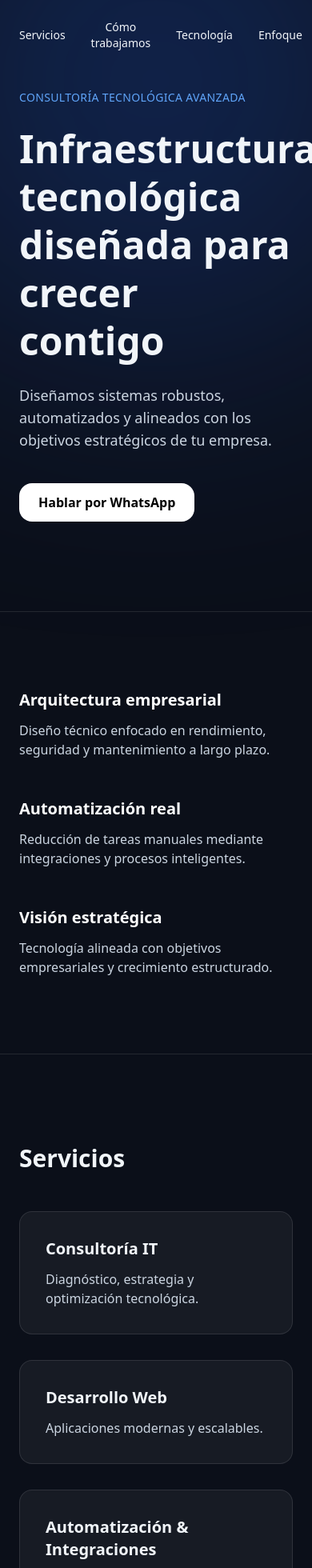
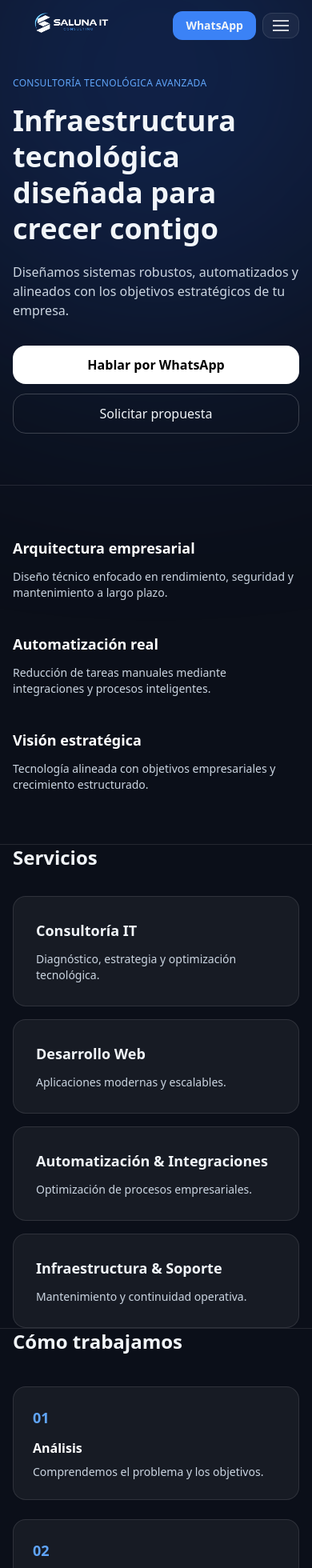
Before and after one commit to Samuelmorenogoomez/salunait-web, a Next.js app: page / in a window 390 px wide. Shown: the top 1960 px of the page at 80% size. Built offline with nearby package versions, Linux system fonts and the light colour scheme.

Commit message:
Cambio movil
cambio movil

```diff
--- a/app/page.tsx
+++ b/app/page.tsx
@@ -9,15 +9,16 @@ const EMAIL_SOPORTE = "soporte@salunait.es";
 
 function Card({ title, desc }: { title: string; desc: string }) {
   return (
-    <div className="rounded-2xl border border-white/10 bg-white/5 p-8 hover:border-blue-500/40 transition">
-      <h3 className="text-xl font-semibold">{title}</h3>
-      <p className="mt-3 text-slate-300">{desc}</p>
+    <div className="rounded-2xl border border-white/10 bg-white/5 p-7 sm:p-8 hover:border-blue-500/40 transition">
+      <h3 className="text-lg sm:text-xl font-semibold">{title}</h3>
+      <p className="mt-3 text-slate-300 text-sm sm:text-base">{desc}</p>
     </div>
   );
 }
 
 export default function Home() {
   const [scrolled, setScrolled] = useState(false);
+  const [menuOpen, setMenuOpen] = useState(false);
 
   useEffect(() => {
     const handleScroll = () => setScrolled(window.scrollY > 20);
@@ -25,14 +26,28 @@ export default function Home() {
     return () => window.removeEventListener("scroll", handleScroll);
   }, []);
 
+  useEffect(() => {
+    // Bloquea scroll del body cuando el menú móvil está abierto
+    document.body.style.overflow = menuOpen ? "hidden" : "";
+    return () => {
+      document.body.style.overflow = "";
+    };
+  }, [menuOpen]);
+
   const scrollToSection = (id: string) => {
     const el = document.getElementById(id);
     if (!el) return;
 
-    const headerOffset = 110;
+    const headerOffset = 96; // header móvil/desktop (aprox)
     const y = el.getBoundingClientRect().top + window.scrollY - headerOffset;
 
     window.scrollTo({ top: y, behavior: "smooth" });
+  };
+
+  const go = (id: string) => {
+    setMenuOpen(false);
+    // pequeño delay para que cierre el drawer antes del scroll
+    setTimeout(() => scrollToSection(id), 60);
   };
 
   return (
@@ -45,8 +60,9 @@ export default function Home() {
             : "bg-transparent"
         }`}
       >
-        <div className="mx-auto max-w-6xl flex justify-between items-center px-6 py-4">
-          <div className="relative h-14 w-[200px]">
+        <div className="mx-auto max-w-6xl px-4 sm:px-6 py-3 sm:py-4 flex items-center justify-between">
+          {/* Logo */}
+          <div className="relative h-10 sm:h-14 w-[150px] sm:w-[200px]">
             <Image
               src="/logo.png"
               alt="Saluna IT"
@@ -56,35 +72,32 @@ export default function Home() {
             />
           </div>
 
-          <div className="flex items-center gap-8 text-sm">
+          {/* Desktop menu */}
+          <nav className="hidden md:flex items-center gap-8 text-sm">
             <button
               onClick={() => scrollToSection("servicios")}
               className="hover:text-blue-400 transition"
             >
               Servicios
             </button>
-
             <button
               onClick={() => scrollToSection("proceso")}
               className="hover:text-blue-400 transition"
             >
               Cómo trabajamos
             </button>
-
             <button
               onClick={() => scrollToSection("tecnologia")}
               className="hover:text-blue-400 transition"
             >
               Tecnología
             </button>
-
             <button
               onClick={() => scrollToSection("enfoque")}
               className="hover:text-blue-400 transition"
             >
               Enfoque
             </button>
-
             <button
               onClick={() => scrollToSection("contacto")}
               className="hover:text-blue-400 transition"
@@ -100,226 +113,273 @@ export default function Home() {
             >
               WhatsApp
             </a>
+          </nav>
+
+          {/* Mobile actions */}
+          <div className="flex md:hidden items-center gap-2">
+            <a
+              href={WHATSAPP_URL}
+              target="_blank"
+              rel="noreferrer"
+              className="bg-blue-500 px-4 py-2 rounded-xl text-sm font-semibold hover:bg-blue-600 transition"
+            >
+              WhatsApp
+            </a>
+
+            <button
+              onClick={() => setMenuOpen(true)}
+              aria-label="Abrir menú"
+              className="rounded-xl border border-white/10 bg-white/5 px-3 py-2 hover:bg-white/10 transition"
+            >
+              <span className="block w-5 h-[2px] bg-white/80" />
+              <span className="block w-5 h-[2px] bg-white/80 mt-1" />
+              <span className="block w-5 h-[2px] bg-white/80 mt-1" />
+            </button>
           </div>
         </div>
       </header>
 
-      <main className="relative overflow-hidden pt-28">
+      {/* MOBILE DRAWER */}
+      {menuOpen && (
+        <div className="fixed inset-0 z-[60]">
+          {/* backdrop */}
+          <button
+            aria-label="Cerrar menú"
+            className="absolute inset-0 bg-black/70"
+            onClick={() => setMenuOpen(false)}
+          />
+          {/* panel */}
+          <div className="absolute right-0 top-0 h-full w-[85%] max-w-sm border-l border-white/10 bg-black/95 backdrop-blur p-5">
+            <div className="flex items-center justify-between">
+              <div className="relative h-10 w-[150px]">
+                <Image
+                  src="/logo.png"
+                  alt="Saluna IT"
+                  fill
+                  className="object-contain"
+                />
+              </div>
+              <button
+                onClick={() => setMenuOpen(false)}
+                className="rounded-xl border border-white/10 bg-white/5 px-3 py-2 hover:bg-white/10 transition text-sm"
+              >
+                Cerrar
+              </button>
+            </div>
+
+            <div className="mt-8 space-y-2">
+              <button
+                onClick={() => go("servicios")}
+                className="w-full text-left rounded-xl border border-white/10 bg-white/5 px-4 py-3 hover:bg-white/10 transition"
+              >
+                Servicios
+              </button>
+              <button
+                onClick={() => go("proceso")}
+                className="w-full text-left rounded-xl border border-white/10 bg-white/5 px-4 py-3 hover:bg-white/10 transition"
+              >
+                Cómo trabajamos
+              </button>
+              <button
+                onClick={() => go("tecnologia")}
+                className="w-full text-left rounded-xl border border-white/10 bg-white/5 px-4 py-3 hover:bg-white/10 transition"
+              >
+                Tecnología
+              </button>
+              <button
+                onClick={() => go("enfoque")}
+                className="w-full text-left rounded-xl border border-white/10 bg-white/5 px-4 py-3 hover:bg-white/10 transition"
+              >
+                Enfoque
+              </button>
+              <button
+                onClick={() => go("contacto")}
+                className="w-full text-left rounded-xl border border-white/10 bg-white/5 px-4 py-3 hover:bg-white/10 transition"
+              >
+                Contacto
+              </button>
+            </div>
+
+            <div className="mt-8 rounded-2xl border border-white/10 bg-white/5 p-4">
+              <div className="text-sm text-slate-300">Contacto rápido</div>
+              <div className="mt-2 text-xs text-slate-400">
+                contacto@salunait.es · +34 681 885 979
+              </div>
+              <a
+                href={WHATSAPP_URL}
+                target="_blank"
+                rel="noreferrer"
+                className="mt-4 inline-flex w-full items-center justify-center rounded-2xl bg-blue-500 px-4 py-3 font-semibold hover:bg-blue-600 transition"
+              >
+                Abrir WhatsApp
+              </a>
+            </div>
+          </div>
+        </div>
+      )}
+
+      {/* MAIN */}
+      <main className="relative overflow-hidden pt-24 sm:pt-28">
         {/* BACKGROUND */}
         <div className="absolute inset-0 -z-10">
-          <div className="absolute top-[-250px] left-1/2 -translate-x-1/2 h-[700px] w-[700px] rounded-full bg-blue-600/25 blur-[150px]" />
-          <div className="absolute bottom-[-250px] right-[-250px] h-[600px] w-[600px] rounded-full bg-cyan-500/15 blur-[150px]" />
+          <div className="absolute top-[-250px] left-1/2 -translate-x-1/2 h-[680px] w-[680px] rounded-full bg-blue-600/25 blur-[150px]" />
+          <div className="absolute bottom-[-250px] right-[-250px] h-[560px] w-[560px] rounded-full bg-cyan-500/15 blur-[150px]" />
         </div>
 
         {/* HERO */}
-        <section className="mx-auto max-w-6xl px-6 pb-28">
-          <p className="text-sm text-blue-400 font-medium uppercase tracking-wide">
+        <section className="mx-auto max-w-6xl px-4 sm:px-6 pb-16 sm:pb-28">
+          <p className="text-xs sm:text-sm text-blue-400 font-medium uppercase tracking-wide">
             Consultoría tecnológica avanzada
           </p>
 
-          <h1 className="mt-6 text-5xl md:text-6xl font-bold leading-tight">
+          <h1 className="mt-4 sm:mt-6 text-4xl sm:text-5xl md:text-6xl font-bold leading-tight">
             Infraestructura tecnológica diseñada para crecer contigo
           </h1>
 
-          <p className="mt-6 text-lg text-slate-300 max-w-3xl">
-            Diseñamos sistemas robustos, automatizados y alineados con los
-            objetivos estratégicos de tu empresa.
+          <p className="mt-5 sm:mt-6 text-base sm:text-lg text-slate-300 max-w-3xl">
+            Diseñamos sistemas robustos, automatizados y alineados con los objetivos
+            estratégicos de tu empresa.
           </p>
 
-          <div className="mt-10 flex gap-4">
+          <div className="mt-8 sm:mt-10 flex flex-col sm:flex-row gap-3 sm:gap-4">
             <a
               href={WHATSAPP_URL}
               target="_blank"
               rel="noreferrer"
-              className="bg-white text-black px-6 py-3 rounded-2xl font-semibold hover:opacity-90 transition"
+              className="bg-white text-black px-6 py-3 rounded-2xl font-semibold hover:opacity-90 transition text-center"
             >
               Hablar por WhatsApp
             </a>
+            <button
+              onClick={() => scrollToSection("contacto")}
+              className="border border-white/20 px-6 py-3 rounded-2xl hover:bg-white/5 transition text-center"
+            >
+              Solicitar propuesta
+            </button>
           </div>
         </section>
 
         {/* EXPERIENCIA */}
-        <section className="py-24 border-t border-white/10">
-          <div className="max-w-6xl mx-auto px-6 grid md:grid-cols-3 gap-12 text-slate-300">
+        <section className="py-16 sm:py-24 border-t border-white/10">
+          <div className="max-w-6xl mx-auto px-4 sm:px-6 grid md:grid-cols-3 gap-10 sm:gap-12 text-slate-300">
             <div>
-              <h3 className="text-white text-xl font-semibold">
-                Arquitectura empresarial
-              </h3>
-              <p className="mt-3">
-                Diseño técnico enfocado en rendimiento, seguridad y mantenimiento
-                a largo plazo.
+              <h3 className="text-white text-lg sm:text-xl font-semibold">Arquitectura empresarial</h3>
+              <p className="mt-3 text-sm sm:text-base">
+                Diseño técnico enfocado en rendimiento, seguridad y mantenimiento a largo plazo.
               </p>
             </div>
             <div>
-              <h3 className="text-white text-xl font-semibold">
-                Automatización real
-              </h3>
-              <p className="mt-3">
-                Reducción de tareas manuales mediante integraciones y procesos
-                inteligentes.
+              <h3 className="text-white text-lg sm:text-xl font-semibold">Automatización real</h3>
+              <p className="mt-3 text-sm sm:text-base">
+                Reducción de tareas manuales mediante integraciones y procesos inteligentes.
               </p>
             </div>
             <div>
-              <h3 className="text-white text-xl font-semibold">
-                Visión estratégica
-              </h3>
-              <p className="mt-3">
-                Tecnología alineada con objetivos empresariales y crecimiento
-                estructurado.
+              <h3 className="text-white text-lg sm:text-xl font-semibold">Visión estratégica</h3>
+              <p className="mt-3 text-sm sm:text-base">
+                Tecnología alineada con objetivos empresariales y crecimiento estructurado.
               </p>
             </div>
           </div>
         </section>
 
         {/* SERVICIOS */}
-        <section id="servicios" className="py-28 border-t border-white/10">
-          <div className="max-w-6xl mx-auto px-6">
-            <h2 className="text-3xl font-semibold">Servicios</h2>
+        <section id="servicios" className="py-18 sm:py-28 border-t border-white/10">
+          <div className="max-w-6xl mx-auto px-4 sm:px-6">
+            <h2 className="text-2xl sm:text-3xl font-semibold">Servicios</h2>
 
-            <div className="mt-12 grid md:grid-cols-2 gap-8">
-              <Card
-                title="Consultoría IT"
-                desc="Diagnóstico, estrategia y optimización tecnológica."
-              />
-              <Card
-                title="Desarrollo Web"
-                desc="Aplicaciones modernas y escalables."
-              />
-              <Card
-                title="Automatización & Integraciones"
-                desc="Optimización de procesos empresariales."
-              />
-              <Card
-                title="Infraestructura & Soporte"
-                desc="Mantenimiento y continuidad operativa."
-              />
+            <div className="mt-8 sm:mt-12 grid md:grid-cols-2 gap-4 sm:gap-8">
+              <Card title="Consultoría IT" desc="Diagnóstico, estrategia y optimización tecnológica." />
+              <Card title="Desarrollo Web" desc="Aplicaciones modernas y escalables." />
+              <Card title="Automatización & Integraciones" desc="Optimización de procesos empresariales." />
+              <Card title="Infraestructura & Soporte" desc="Mantenimiento y continuidad operativa." />
             </div>
           </div>
         </section>
 
         {/* CÓMO TRABAJAMOS */}
-        <section id="proceso" className="py-28 border-t border-white/10">
-          <div className="max-w-6xl mx-auto px-6">
-            <h2 className="text-3xl font-semibold">Cómo trabajamos</h2>
+        <section id="proceso" className="py-18 sm:py-28 border-t border-white/10">
+          <div className="max-w-6xl mx-auto px-4 sm:px-6">
+            <h2 className="text-2xl sm:text-3xl font-semibold">Cómo trabajamos</h2>
 
-            <div className="mt-16 grid md:grid-cols-4 gap-10 text-slate-300">
-              <div>
-                <div className="text-blue-400 font-semibold text-lg">01</div>
-                <h3 className="mt-3 text-white font-semibold">Análisis</h3>
-                <p className="mt-2 text-sm">
-                  Comprendemos el problema y los objetivos.
-                </p>
-              </div>
-
-              <div>
-                <div className="text-blue-400 font-semibold text-lg">02</div>
-                <h3 className="mt-3 text-white font-semibold">Diseño</h3>
-                <p className="mt-2 text-sm">
-                  Arquitectura orientada a rendimiento y escalabilidad.
-                </p>
-              </div>
-
-              <div>
-                <div className="text-blue-400 font-semibold text-lg">03</div>
-                <h3 className="mt-3 text-white font-semibold">Implementación</h3>
-                <p className="mt-2 text-sm">Desarrollo limpio y controlado.</p>
-              </div>
-
-              <div>
-                <div className="text-blue-400 font-semibold text-lg">04</div>
-                <h3 className="mt-3 text-white font-semibold">Evolución</h3>
-                <p className="mt-2 text-sm">
-                  Mejora continua y soporte estratégico.
-                </p>
-              </div>
+            <div className="mt-10 sm:mt-16 grid sm:grid-cols-2 lg:grid-cols-4 gap-6 sm:gap-10 text-slate-300">
+              {[
+                { n: "01", t: "Análisis", d: "Comprendemos el problema y los objetivos." },
+                { n: "02", t: "Diseño", d: "Arquitectura orientada a rendimiento y escalabilidad." },
+                { n: "03", t: "Implementación", d: "Desarrollo limpio y controlado." },
+                { n: "04", t: "Evolución", d: "Mejora continua y soporte estratégico." },
+              ].map((x) => (
+                <div key={x.n} className="rounded-2xl border border-white/10 bg-white/5 p-6">
+                  <div className="text-blue-400 font-semibold text-lg">{x.n}</div>
+                  <h3 className="mt-3 text-white font-semibold">{x.t}</h3>
+                  <p className="mt-2 text-sm">{x.d}</p>
+                </div>
+              ))}
             </div>
           </div>
         </section>
 
         {/* TECNOLOGÍA */}
-        <section id="tecnologia" className="py-28 border-t border-white/10">
-          <div className="max-w-6xl mx-auto px-6">
-            <h2 className="text-3xl font-semibold">Arquitectura & Stack</h2>
+        <section id="tecnologia" className="py-18 sm:py-28 border-t border-white/10">
+          <div className="max-w-6xl mx-auto px-4 sm:px-6">
+            <h2 className="text-2xl sm:text-3xl font-semibold">Arquitectura & Stack</h2>
 
-            <div className="mt-12 grid md:grid-cols-2 gap-10">
-              <Card
-                title="Backend & APIs"
-                desc=".NET y Python con arquitectura limpia."
-              />
-              <Card
-                title="Bases de datos"
-                desc="PostgreSQL y SQL Server optimizados."
-              />
-              <Card
-                title="Automatización"
-                desc="Integración de sistemas y procesos."
-              />
-              <Card
-                title="DevOps & Infraestructura"
-                desc="CI/CD, entornos separados y seguridad."
-              />
+            <div className="mt-8 sm:mt-12 grid md:grid-cols-2 gap-4 sm:gap-10">
+              <Card title="Backend & APIs" desc=".NET y Python con arquitectura limpia." />
+              <Card title="Bases de datos" desc="PostgreSQL y SQL Server optimizados." />
+              <Card title="Automatización" desc="Integración de sistemas y procesos." />
+              <Card title="DevOps & Infraestructura" desc="CI/CD, entornos separados y seguridad." />
             </div>
           </div>
         </section>
 
-        {/* ENFOQUE TÉCNICO */}
-        <section id="enfoque" className="py-28 border-t border-white/10">
-          <div className="max-w-6xl mx-auto px-6 text-center">
-            <h2 className="text-3xl font-semibold">
+        {/* ENFOQUE */}
+        <section id="enfoque" className="py-18 sm:py-28 border-t border-white/10">
+          <div className="max-w-6xl mx-auto px-4 sm:px-6 text-center">
+            <h2 className="text-2xl sm:text-3xl font-semibold">
               Enfoque técnico con mentalidad empresarial
             </h2>
 
-            <p className="mt-6 text-slate-300 max-w-3xl mx-auto">
-              Trabajamos con estándares profesionales: control de versiones,
-              separación de entornos, documentación y diseño mantenible. No
-              desarrollamos soluciones temporales. Diseñamos sistemas preparados
-              para crecer.
+            <p className="mt-5 sm:mt-6 text-slate-300 max-w-3xl mx-auto text-sm sm:text-base">
+              Trabajamos con estándares profesionales: control de versiones, separación de entornos,
+              documentación y diseño mantenible. No desarrollamos soluciones temporales. Diseñamos
+              sistemas preparados para crecer.
             </p>
 
-            <div className="mt-14 grid md:grid-cols-3 gap-12 text-slate-300">
-              <div>
-                <div className="text-4xl font-semibold text-blue-400">100%</div>
-                <p className="mt-2 text-sm">Enfoque en calidad técnica</p>
-              </div>
-
-              <div>
-                <div className="text-4xl font-semibold text-blue-400">∞</div>
-                <p className="mt-2 text-sm">Escalabilidad como principio</p>
-              </div>
-
-              <div>
-                <div className="text-4xl font-semibold text-blue-400">0</div>
-                <p className="mt-2 text-sm">Dependencias innecesarias</p>
-              </div>
+            <div className="mt-10 sm:mt-14 grid sm:grid-cols-3 gap-6 sm:gap-12 text-slate-300">
+              {[
+                { k: "100%", v: "Enfoque en calidad técnica" },
+                { k: "∞", v: "Escalabilidad como principio" },
+                { k: "0", v: "Dependencias innecesarias" },
+              ].map((x) => (
+                <div key={x.k} className="rounded-2xl border border-white/10 bg-white/5 p-6">
+                  <div className="text-3xl sm:text-4xl font-semibold text-blue-400">{x.k}</div>
+                  <p className="mt-2 text-sm">{x.v}</p>
+                </div>
+              ))}
             </div>
           </div>
         </section>
 
         {/* CONTACTO */}
-        <section id="contacto" className="py-32 border-t border-white/10">
-          <div className="max-w-4xl mx-auto px-6 text-center">
-            <h2 className="text-4xl font-semibold">¿Hablamos?</h2>
+        <section id="contacto" className="py-20 sm:py-32 border-t border-white/10">
+          <div className="max-w-4xl mx-auto px-4 sm:px-6 text-center">
+            <h2 className="text-3xl sm:text-4xl font-semibold">¿Hablamos?</h2>
 
-            <p className="mt-6 text-slate-300">
+            <p className="mt-4 sm:mt-6 text-slate-300 text-sm sm:text-base">
               Ponte en contacto y te enviaremos una propuesta adaptada.
             </p>
 
-            <div className="mt-10 space-y-3 text-slate-300">
+            <div className="mt-8 sm:mt-10 space-y-3 text-slate-300 text-sm sm:text-base">
               <div>
                 Email:{" "}
-                <a
-                  href={`mailto:${EMAIL_CONTACTO}`}
-                  className="text-blue-400 hover:underline"
-                >
+                <a href={`mailto:${EMAIL_CONTACTO}`} className="text-blue-400 hover:underline">
                   {EMAIL_CONTACTO}
                 </a>
               </div>
               <div>
                 Soporte:{" "}
-                <a
-                  href={`mailto:${EMAIL_SOPORTE}`}
-                  className="text-blue-400 hover:underline"
-                >
+                <a href={`mailto:${EMAIL_SOPORTE}`} className="text-blue-400 hover:underline">
                   {EMAIL_SOPORTE}
                 </a>
               </div>
@@ -330,14 +390,14 @@ export default function Home() {
               href={WHATSAPP_URL}
               target="_blank"
               rel="noreferrer"
-              className="mt-12 inline-block bg-blue-500 hover:bg-blue-600 transition px-10 py-4 rounded-2xl font-semibold"
+              className="mt-10 sm:mt-12 inline-block bg-blue-500 hover:bg-blue-600 transition px-8 sm:px-10 py-4 rounded-2xl font-semibold"
             >
               Contactar por WhatsApp
             </a>
           </div>
         </section>
 
-        <footer className="border-t border-white/10 py-10 text-center text-slate-400 text-sm">
+        <footer className="border-t border-white/10 py-10 text-center text-slate-400 text-xs sm:text-sm">
           © {new Date().getFullYear()} Saluna IT · All rights reserved
         </footer>
       </main>
```
